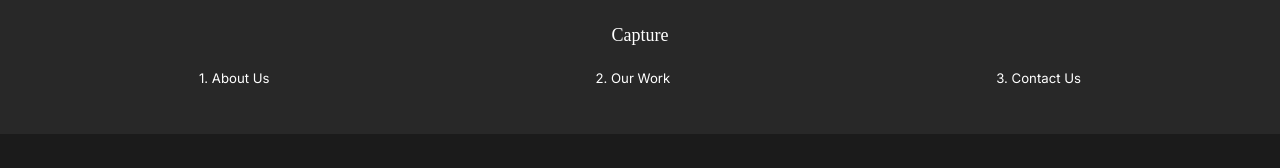
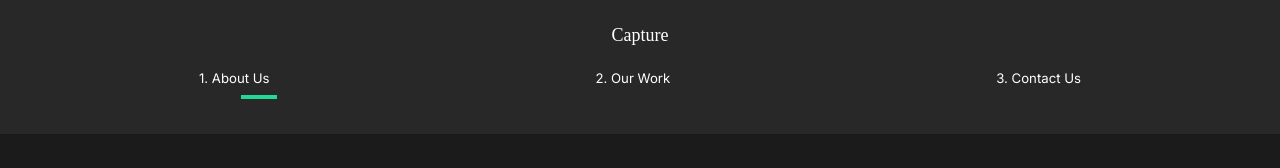
Before and after one commit to steaddy/capture, a React (Create React App) app: page / in a window 1280 px wide. Shown: the top 168 px of the page. Built offline with nearby package versions, Linux system fonts and the light colour scheme.

Commit message:
Manu active item animation

```diff
--- a/src/components/Nav.js
+++ b/src/components/Nav.js
@@ -1,15 +1,38 @@
 import React from 'react';
 import styled from 'styled-components';
 import { Link } from "react-router-dom";
+import { motion } from 'framer-motion';
+import { useLocation } from 'react-router-dom';
 
 const Nav = () => {
+    const { pathname } = useLocation();
+
     return (
         <StyledNav>
-            <h1><Link to="/">Capture</Link></h1>
+            <h1><Link to="/">Capture</Link>
+            </h1>
             <ul>
-                <li><Link to="/">1. About Us</Link></li>
-                <li><Link to="/work">2. Our Work</Link></li>
-                <li><Link to="/contact">3. Contact Us</Link></li>
+                <li><Link to="/">1. About Us</Link>
+                    <Line
+                        transition={{duration: 0.75}}
+                        initial={{width: "0%"}}
+                        animate={{width: pathname === "/" ? "50%" : "0%"}}
+                    />
+                </li>
+                <li><Link to="/work">2. Our Work</Link>
+                    <Line
+                        transition={{duration: 0.75}}
+                        initial={{width: "0%"}}
+                        animate={{width: pathname === "/work" ? "50%" : "0%"}}
+                    />
+                </li>
+                <li><Link to="/contact">3. Contact Us</Link>
+                    <Line
+                        transition={{duration: 0.75}}
+                        initial={{width: "0%"}}
+                        animate={{width: pathname === "/contact" ? "50%" : "0%"}}
+                    />
+                </li>
             </ul>
         </StyledNav>
     );
@@ -61,4 +84,13 @@
 }
 `;
 
+const Line = styled(motion.div)`
+    height: 0.3rem;
+    background: #23d997;
+    width: ;
+    position: absolute;
+    bottom: -80%;
+    left: 60%;
+`;
+
 export default Nav;
```
